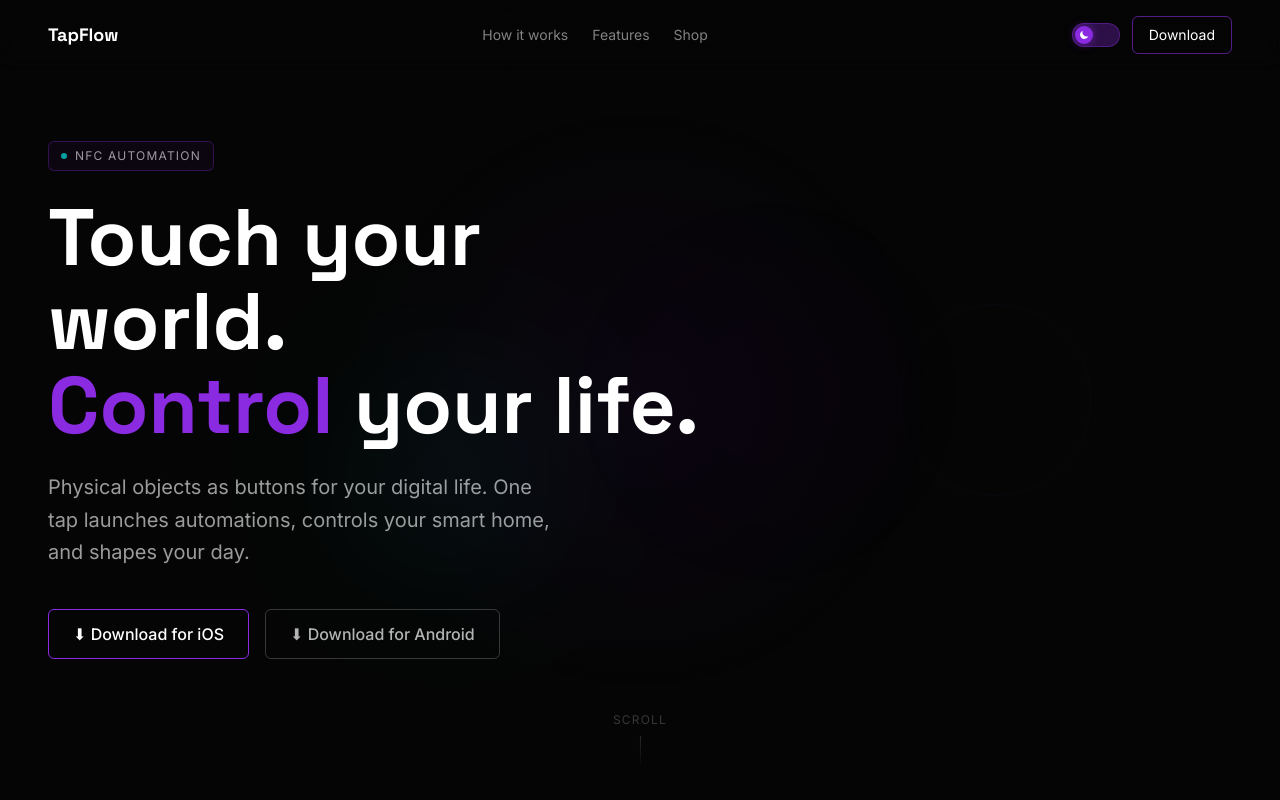
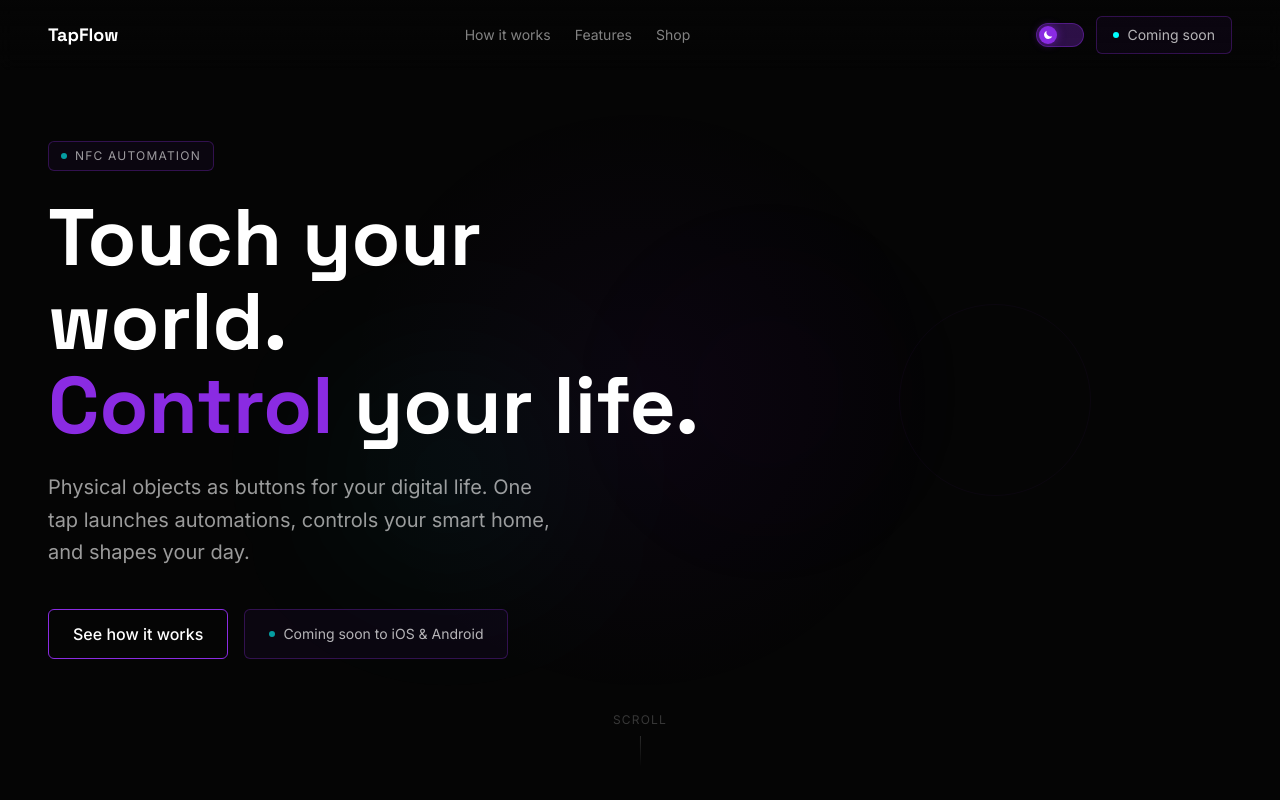
Before and after one commit to 0-nira-0/tap-flow, a React (Vite) app: page / in a window 1280 px wide. Shown: the top 800 px of the page. Built offline with nearby package versions, Linux system fonts and the light colour scheme.

Commit message:
fix(download): replace store links with coming soon notices

```diff
--- a/src/App.tsx
+++ b/src/App.tsx
@@ -6,6 +6,7 @@ import HowItWorks from './components/sections/HowItWorks'
 import BentoGrid from './components/sections/BentoGrid'
 import ShopCarousel from './components/sections/ShopCarousel'
 import Footer from './components/sections/Footer'
+import ComingSoon from './components/ui/ComingSoon'
 
 function MoonIcon() {
   return (
@@ -83,13 +84,7 @@ function Header({ isDark, onToggle }: { isDark: boolean; onToggle: () => void })
 
       <div className="flex items-center gap-3">
         <ThemeToggle isDark={isDark} onToggle={onToggle} />
-        <button
-          onClick={() => scrollTo('footer')}
-          className="font-body text-sm px-4 py-2 rounded border border-primary/60 transition-all duration-300 hover:bg-primary/10 hover:shadow-glow"
-          style={{ color: 'var(--c-text)' }}
-        >
-          Download
-        </button>
+        <ComingSoon className="hidden sm:inline-flex text-sm px-4 py-2" />
       </div>
     </header>
   )
--- a/src/components/sections/Footer.tsx
+++ b/src/components/sections/Footer.tsx
@@ -1,11 +1,5 @@
 import { motion } from 'framer-motion'
-import { QRCodeSVG } from 'qrcode.react'
-import { APP_STORE_URL, GOOGLE_PLAY_URL } from '../../links'
-
-const stores: [string, string][] = [
-  ['iOS', APP_STORE_URL],
-  ['Android', GOOGLE_PLAY_URL],
-]
+import ComingSoon from '../ui/ComingSoon'
 
 const navLinks: [string, string][] = [
   ['Features', '#features'],
@@ -54,59 +48,13 @@ export default function Footer() {
         </motion.h2>
 
         <motion.div
-          className="flex flex-col sm:flex-row gap-4 mb-16 relative z-10"
+          className="relative z-10"
           initial={{ opacity: 0, y: 20 }}
           whileInView={{ opacity: 1, y: 0 }}
           viewport={{ once: true }}
           transition={{ duration: 0.6, delay: 0.2 }}
         >
-          <a
-            href={APP_STORE_URL}
-            target="_blank"
-            rel="noopener noreferrer"
-            className="font-body font-medium text-center px-8 py-4 rounded border border-primary transition-all duration-300 hover:bg-primary/10 hover:shadow-[0_0_20px_rgba(138,43,226,0.4)]"
-            style={{ color: 'var(--c-text)' }}
-          >
-            Download for iOS
-          </a>
-          <a
-            href={GOOGLE_PLAY_URL}
-            target="_blank"
-            rel="noopener noreferrer"
-            className="font-body font-medium text-center px-8 py-4 rounded border border-white/20 transition-all duration-300 hover:border-secondary/60 hover:shadow-[0_0_20px_rgba(0,255,255,0.2)]"
-            style={{ color: 'var(--c-text-70)' }}
-          >
-            Download for Android
-          </a>
-        </motion.div>
-
-        {/* QR codes, no hover effects; hidden on phones where there is nothing to scan with */}
-        <motion.div
-          className="relative z-10 hidden sm:flex flex-col items-center gap-3"
-          initial={{ opacity: 0 }}
-          whileInView={{ opacity: 1 }}
-          viewport={{ once: true }}
-          transition={{ duration: 0.6, delay: 0.4 }}
-        >
-          <p className="font-body text-xs uppercase tracking-widest" style={{ color: 'var(--c-text-30)' }}>
-            Scan to download
-          </p>
-          <div className="flex gap-6">
-            {stores.map(([label, url]) => (
-              <div key={label} className="flex flex-col items-center gap-2">
-                <div className="p-3 rounded-lg glass" style={{ color: 'var(--c-text)' }}>
-                  <QRCodeSVG
-                    value={url}
-                    size={128}
-                    fgColor="currentColor"
-                    bgColor="transparent"
-                    level="M"
-                  />
-                </div>
-                <span className="font-body text-xs" style={{ color: 'var(--c-text-40)' }}>{label}</span>
-              </div>
-            ))}
-          </div>
+          <ComingSoon label="Coming soon to iOS & Android" className="px-5 sm:px-8 py-4 text-sm sm:text-base font-medium whitespace-nowrap" />
         </motion.div>
       </div>
 
--- a/src/components/sections/HeroSection.tsx
+++ b/src/components/sections/HeroSection.tsx
@@ -1,5 +1,5 @@
 // import { Suspense, lazy } from 'react'
-import { APP_STORE_URL, GOOGLE_PLAY_URL } from '../../links'
+import ComingSoon from '../ui/ComingSoon'
 
 // const NFCTag3D = lazy(() => import('../ui/NFCTag3D'))
 
@@ -71,24 +71,14 @@ export default function HeroSection({ isDark }: HeroSectionProps) {
           </p>
 
           <div className="flex flex-wrap gap-4">
-            <a
-              href={APP_STORE_URL}
-              target="_blank"
-              rel="noopener noreferrer"
+            <button
+              onClick={() => document.getElementById('how-it-works')?.scrollIntoView()}
               className="font-body font-medium px-6 py-3 rounded border border-primary transition-all duration-300 hover:bg-primary/10 hover:shadow-[0_0_20px_rgba(138,43,226,0.4)]"
               style={{ color: 'var(--c-text)' }}
             >
-              ⬇ Download for iOS
-            </a>
-            <a
-              href={GOOGLE_PLAY_URL}
-              target="_blank"
-              rel="noopener noreferrer"
-              className="font-body font-medium px-6 py-3 rounded border border-white/20 transition-all duration-300 hover:border-primary/60 hover:bg-primary/5"
-              style={{ color: 'var(--c-text-70)' }}
-            >
-              ⬇ Download for Android
-            </a>
+              See how it works
+            </button>
+            <ComingSoon label="Coming soon to iOS & Android" className="px-6 py-3 text-sm" />
           </div>
         </div>
 
--- /dev/null
+++ b/src/components/ui/ComingSoon.tsx
@@ -0,0 +1,17 @@
+interface ComingSoonProps {
+  label?: string
+  className?: string
+}
+
+// Non-interactive status pill, shown where download buttons will go once the app ships
+export default function ComingSoon({ label = 'Coming soon', className = '' }: ComingSoonProps) {
+  return (
+    <span
+      className={`inline-flex items-center justify-center gap-2 rounded border border-primary/30 bg-primary/5 font-body cursor-default select-none ${className}`}
+      style={{ color: 'var(--c-text-70)' }}
+    >
+      <span className="w-1.5 h-1.5 rounded-full bg-secondary animate-pulse" aria-hidden />
+      {label}
+    </span>
+  )
+}
--- a/src/links.ts
+++ /dev/null
@@ -1,2 +0,0 @@
-export const APP_STORE_URL = 'https://apps.apple.com/app/e-coupon/id6762199212'
-export const GOOGLE_PLAY_URL = 'https://play.google.com/store/apps/details?id=com.ecoupon.app'
```
